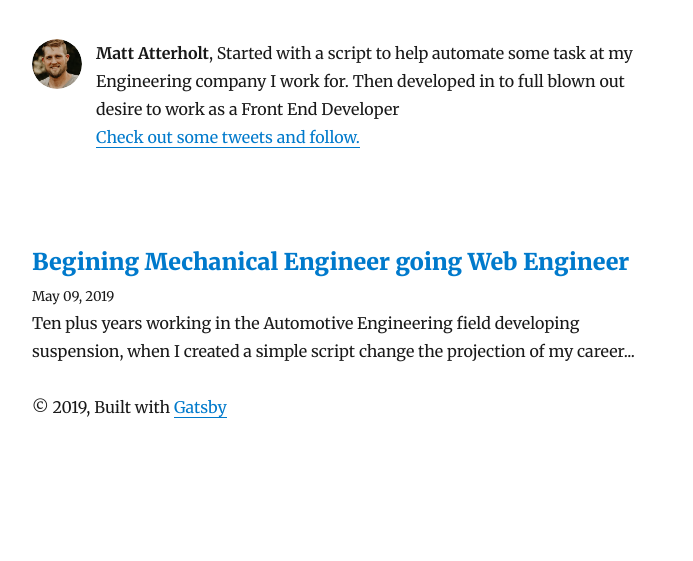
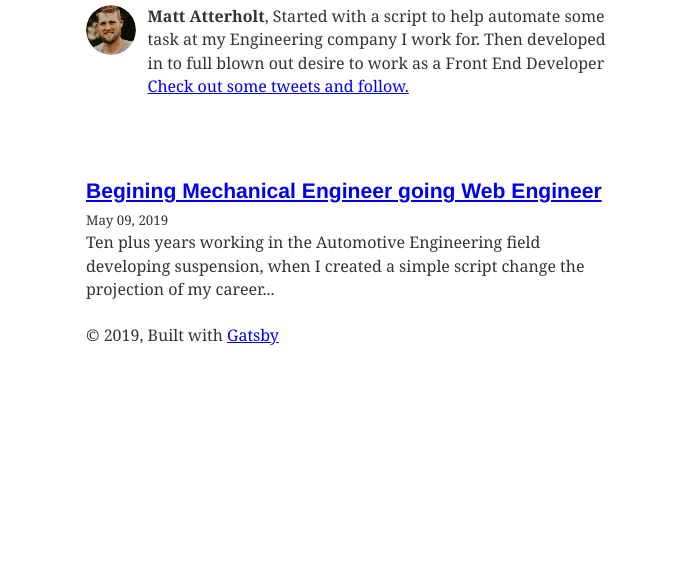
Before and after one commit to matterholt/matterholt.github.io, a Gatsby site: page / in a window 1280 px wide. Shown: the part 239-800 px from the top of the page, without its empty margins (293-986 px from the left). Built offline with nearby package versions, Linux system fonts and the light colour scheme; Gatsby itself is replaced by a stand-in of ours; some packages are replaced by stand-ins of ours.

Commit message:
update typography

```diff
--- a/package.json
+++ b/package.json
@@ -33,6 +33,7 @@
     "typeface-merriweather": "0.0.72",
     "typeface-montserrat": "0.0.54",
     "typography": "^0.16.19",
+    "typography-theme-noriega": "^0.16.19",
     "typography-theme-wordpress-2016": "^0.16.19"
   },
   "devDependencies": {
--- a/src/utils/typography.js
+++ b/src/utils/typography.js
@@ -1,6 +1,12 @@
+//import Typography from "typography"
+//import Wordpress2016 from "typography-theme-wordpress-2016"
+
 import Typography from "typography"
-import Wordpress2016 from "typography-theme-wordpress-2016"
+import noriegaTheme from "typography-theme-noriega"
 
+const typography = new Typography(noriegaTheme)
+
+/*
 Wordpress2016.overrideThemeStyles = () => {
   return {
     "a.gatsby-resp-image-link": {
@@ -12,7 +18,7 @@ Wordpress2016.overrideThemeStyles = () => {
 delete Wordpress2016.googleFonts
 
 const typography = new Typography(Wordpress2016)
-
+*/
 // Hot reload typography in development.
 if (process.env.NODE_ENV !== `production`) {
   typography.injectStyles()
```
Also changed, not shown: 1 other file.
